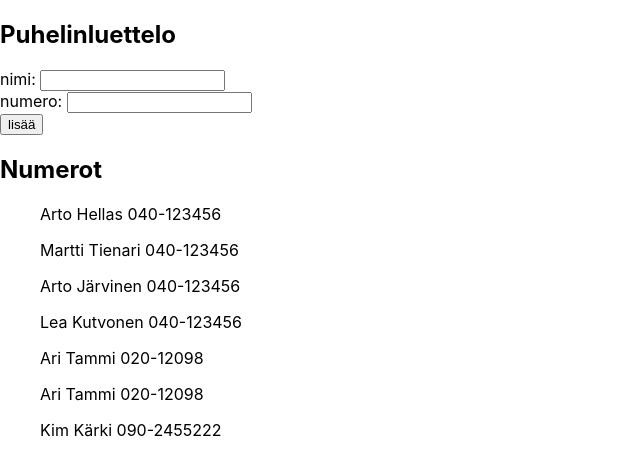
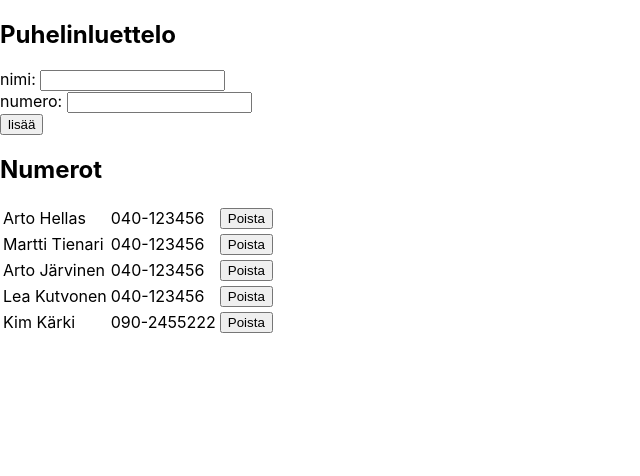
Before and after one commit to gisu-fin/Web-and-Mobile-Programming-2020, a React (Create React App) app in the folder Part 2/phonebook/: page / in a window 1280 px wide. Shown: the top 476 px of the page, without its empty margins (0-640 px from the left). Built offline with nearby package versions, Linux system fonts and the light colour scheme; data requests are answered from the project's data file; the HTML template or start-up script is replaced by a standard one.

Commit message:
2.10 done

```diff
--- a/Part 2/phonebook/db.json
+++ b/Part 2/phonebook/db.json
@@ -21,16 +21,6 @@
       "id": 4
     },
     {
-      "name": "Ari Tammi",
-      "number": "020-12098",
-      "id": 5
-    },
-    {
-      "name": "Ari Tammi",
-      "number": "020-12098",
-      "id": 6
-    },
-    {
       "name": "Kim Kärki",
       "number": "090-2455222",
       "id": 7
--- a/Part 2/phonebook/src/App.js
+++ b/Part 2/phonebook/src/App.js
@@ -2,15 +2,6 @@ import React from 'react';
 import Form from './components/Form';
 import People from './components/People';
 import axios from 'axios';
-
-/*
-2.9 Telephone directory, part 6
-At the moment, the new numbers added to the directory are not sent to the server.
-Change the app so that its state is synchronized with the server state
-*/
-
-
-
 
 class App extends React.Component {
   constructor(props) {
@@ -60,7 +51,23 @@ class App extends React.Component {
       console.log(response)
     })
   }
-  }
+  }//add
+
+  deletePerson = (id) => {
+    console.log ('deletessä')
+
+    const thisDude = this.state.persons.find(p => p.id === id);
+
+    if (window.confirm("Haluatko oikeasti poistaa " + thisDude.name + ":n ?")){
+      axios
+      .delete('http://localhost:3001/persons/'+ id)
+      .then(response => {
+        console.log(response)
+        const people = this.state.persons.filter(p => p.id !== thisDude.id)
+        this.setState({persons:people})
+      })//then
+    }//if
+  }//deleteperson
 
   handleNameChange = (event) => {
     console.log(event.target.value)
@@ -86,6 +93,7 @@ class App extends React.Component {
       />
       <People
         state = {this.state}
+        deletePerson = {this.deletePerson}
       />
       </div>
     )
--- a/Part 2/phonebook/src/components/People.js
+++ b/Part 2/phonebook/src/components/People.js
@@ -1,12 +1,20 @@
 import React from 'react';
 
-const People = ({state}) => {
+const People = ({state, deletePerson}) => {
     return(
         <div>
             <h2>Numerot</h2>
-            <ul>
-                {state.persons.map(names => <p key = {names.name}> {names.name} {names.number} </p>)}
-            </ul>
+            <table>
+                <tbody>
+                {state.persons.map(names =>
+                <tr key = {names.name}>
+                <td> {names.name} </td>
+                <td> {names.number} </td>
+                <td> <button id = 'id' onClick = {deletePerson.bind(this, names.id)}> Poista</button> </td>
+                </tr>
+                )}
+                </tbody>
+            </table>
         </div>
     )
 }
```
